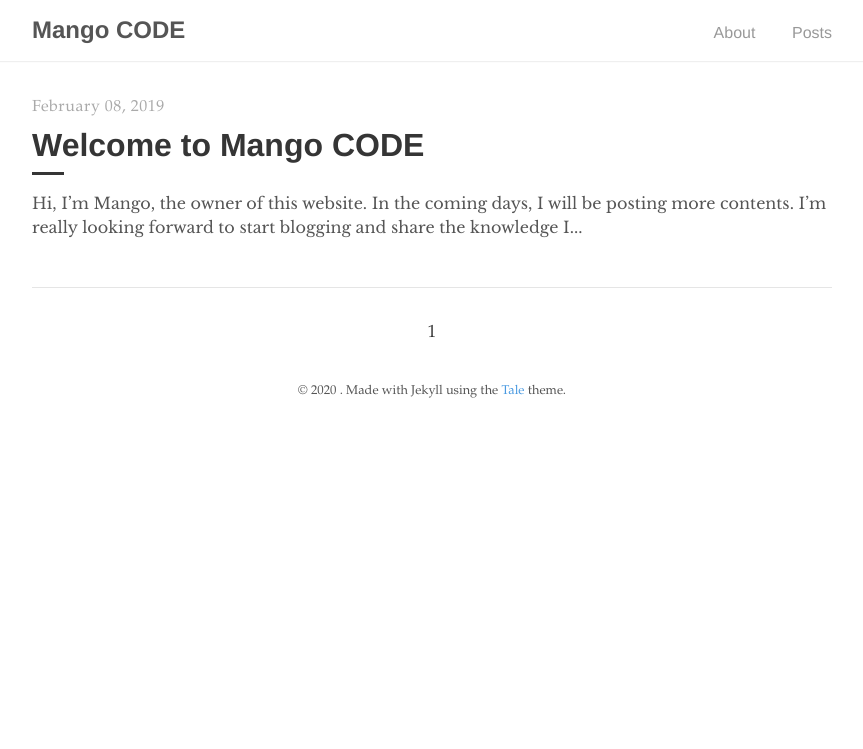
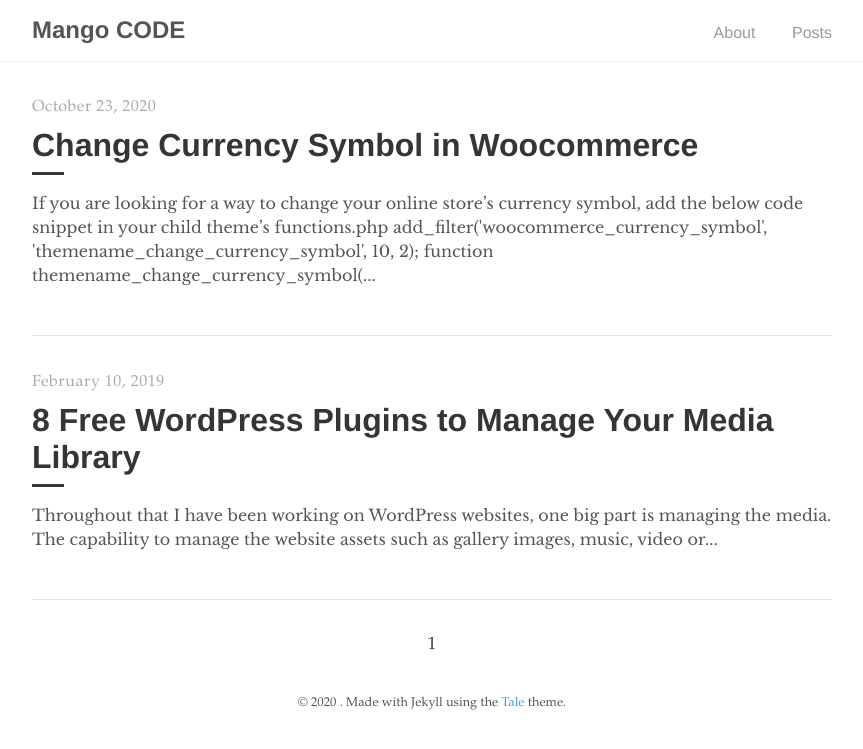
Before and after one commit to faurelia/mangocode, a Jekyll site: the page built from index.html, in a window 1280 px wide. Shown: the top 749 px of the page, without its empty margins (208-1071 px from the left). Built offline with Jekyll 4.4.1, drawn with Linux system fonts in a browser that asks for light colours; the list of posts is cut into pages by our own code; a file with an impossible date is left out.

Commit message:
new post

```diff
--- a/_posts/2019-02-08-welcome-to-jekyll.markdown
+++ /dev/null
@@ -1,9 +0,0 @@
----
-title: Welcome to Mango CODE
-date: 2019-02-08 10:29:28 Z
-categories:
-- uncategorized
-layout: post
----
-
-Hi, I'm Mango, the owner of this website. In the coming days, I will be posting more contents. I'm really looking forward to start blogging and share the knowledge I have about internet technologies.
--- a/_posts/2019-02-10-8-free-wordpress-plugins-to-manage-your-media-library.md
+++ b/_posts/2019-02-10-8-free-wordpress-plugins-to-manage-your-media-library.md
@@ -3,7 +3,7 @@
 title: 8 Free WordPress Plugins to Manage Your Media Library
 categories: WordPress
 layout: post
-date: {}
+date: 2019-02-10 10:00:00
 ---
 Throughout that I have been working on WordPress websites, one big part is managing the media. The capability to manage the website assets such as gallery images, music, video or downloadable attachments is a must have feature. WordPress has an easy to use core feature called [Media Library](https://en.support.wordpress.com/media/){:target="_blank"} which offers basic stuff like cropping, resizing, and rotating. Files are stored on folders based on year and month on the /wp-content/uploads directory.
 
--- a/2020-10-23-change-currency-symbol-woocommerce.md
+++ b/_posts/2020-10-23-change-currency-symbol-woocommerce.md
@@ -1,4 +1,10 @@
-# Change Currency Symbol in Woocommerce
+---
+published: true
+title: Change Currency Symbol in Woocommerce
+categories: WordPress
+layout: post
+date: 2020-10-23 18:06:34
+---
 
 If you are looking for a way to change your online store's currency symbol, add the below code snippet in your child theme's functions.php
 
```
Also changed, not shown: Gemfile.lock.
